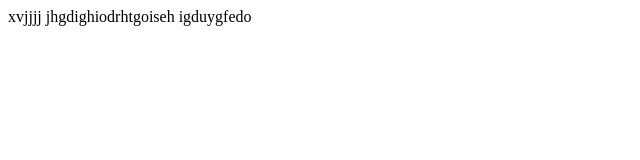
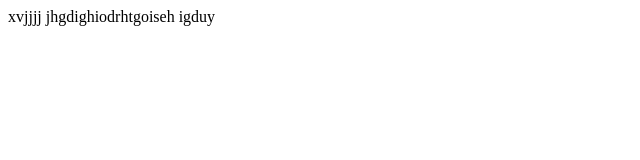
Before and after one commit to EinatBerger/New-folder111, a plain HTML site: page index.html in a window 1280 px wide. Shown: the full height of the page, 0-640 px from the left. Drawn offline with Linux system fonts and the light colour scheme.

Commit message:
Update index.html

```diff
--- a/index.html
+++ b/index.html
@@ -8,6 +8,6 @@
 <body>
     xvjjjj
     jhgdighiodrhtgoiseh
-    igduygfedo
+    igduy
 </body>
 </html>
```
